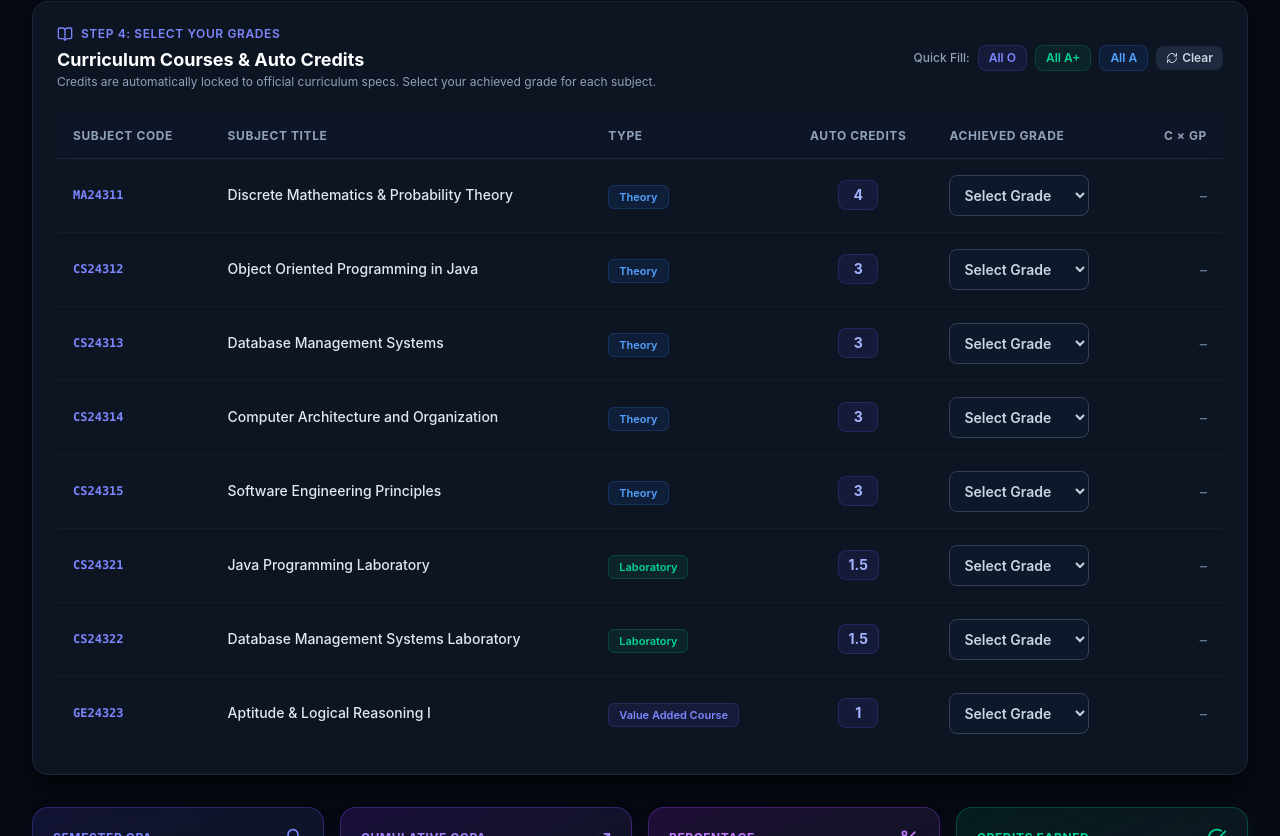
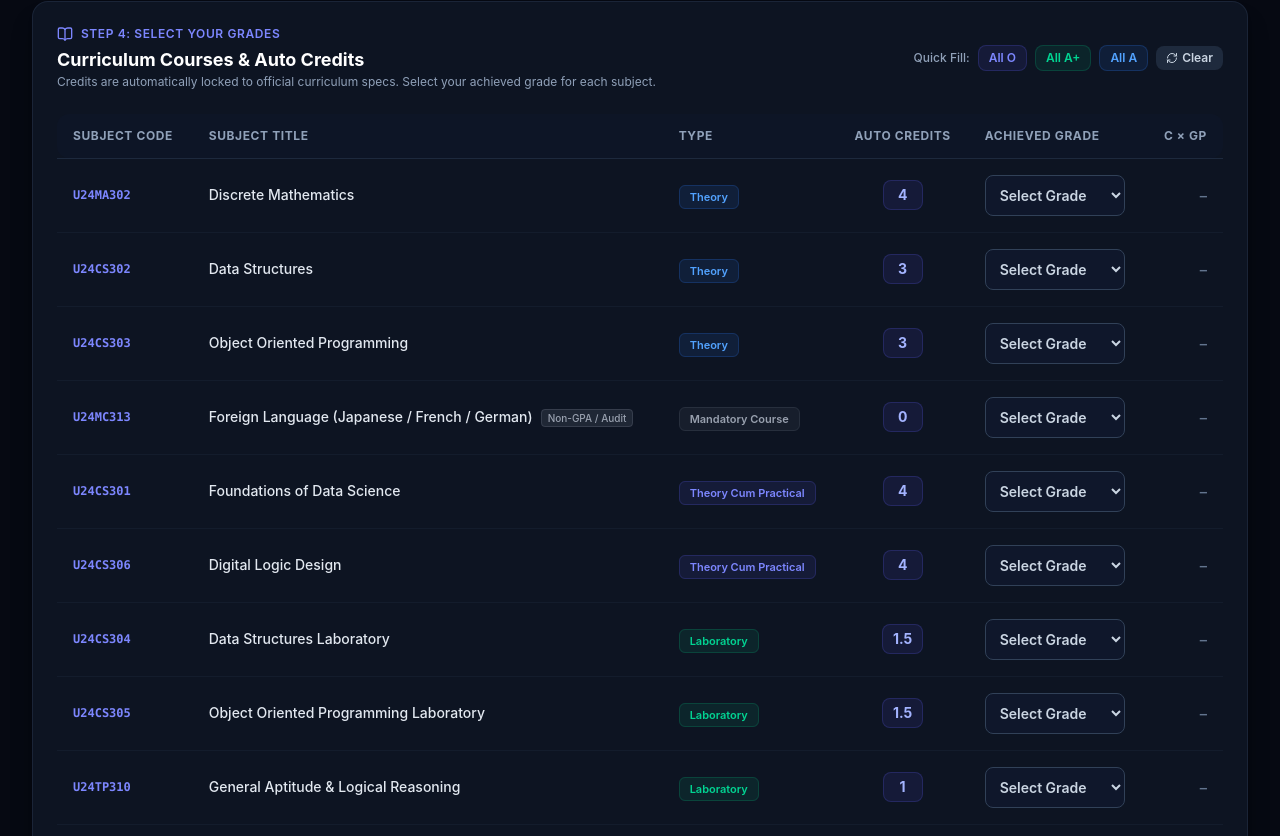
Before and after one commit to Monishwarann/CGPACalculator, a React (Vite) app: page / in a window 1280 px wide. Shown: the part 904-1740 px from the top of the page. Built offline with nearby package versions, Linux system fonts and the light colour scheme.

Commit message:
feat: update B.E. CSE curriculum for MSEC R2024

```diff
--- a/src/data/curriculumData.js
+++ b/src/data/curriculumData.js
@@ -12,96 +12,116 @@ export const CURRICULUM_DATA = {
       1: {
         verified: true,
         courses: [
-          { code: "HS24111", name: "Technical English & Professional Skills", credits: 3, type: "Theory", includedInGPA: true, includedInCGPA: true },
-          { code: "MA24112", name: "Matrices, Calculus & Linear Algebra", credits: 4, type: "Theory", includedInGPA: true, includedInCGPA: true },
-          { code: "PH24113", name: "Engineering Physics & Semiconductor Physics", credits: 3, type: "Theory", includedInGPA: true, includedInCGPA: true },
-          { code: "CY24114", name: "Engineering Chemistry & Energy Science", credits: 3, type: "Theory", includedInGPA: true, includedInCGPA: true },
-          { code: "GE24115", name: "Problem Solving and Python Programming", credits: 3, type: "Theory", includedInGPA: true, includedInCGPA: true },
-          { code: "GE24121", name: "Physics & Chemistry Laboratory", credits: 2, type: "Laboratory", includedInGPA: true, includedInCGPA: true },
-          { code: "GE24122", name: "Python Programming Laboratory", credits: 2, type: "Laboratory", includedInGPA: true, includedInCGPA: true },
-          { code: "MC24101", name: "Heritage of Tamils / Mandatory Value Course", credits: 1, type: "Mandatory Course", includedInGPA: true, includedInCGPA: true }
+          { code: "U24IP101", name: "Induction Program- Universal Human values", credits: 0, type: "Value Added Course", includedInGPA: false, includedInCGPA: false },
+          { code: "U24EN101", name: "Technical English", credits: 2, type: "Theory", includedInGPA: true, includedInCGPA: true },
+          { code: "U24MA101", name: "Mathematical foundation for Engineers", credits: 4, type: "Theory", includedInGPA: true, includedInCGPA: true },
+          { code: "U24PH102", name: "Physics for Information Science I", credits: 3, type: "Theory", includedInGPA: true, includedInCGPA: true },
+          { code: "U24CY102", name: "Chemistry for Information Science", credits: 3, type: "Theory", includedInGPA: true, includedInCGPA: true },
+          { code: "U24TA101", name: "தமிழர் மரபு / Heritage of Tamils", credits: 1, type: "Theory", includedInGPA: true, includedInCGPA: true },
+          { code: "U24CS101", name: "Programming in C", credits: 4, type: "Theory Cum Practical", includedInGPA: true, includedInCGPA: true },
+          { code: "U24CE102", name: "Engineering Graphics and Computer Application", credits: 4, type: "Theory Cum Practical", includedInGPA: true, includedInCGPA: true },
+          { code: "U24ME101", name: "Engineering Practices Laboratory", credits: 2, type: "Laboratory", includedInGPA: true, includedInCGPA: true },
+          { code: "U24TP110", name: "Communication skills Laboratory - I", credits: 1, type: "Laboratory", includedInGPA: true, includedInCGPA: true },
+          { code: "U24ED111", name: "Design Thinking - Building Innovation and Solutioning Mindset", credits: 0.5, type: "Laboratory", includedInGPA: true, includedInCGPA: true }
         ]
       },
       2: {
         verified: true,
         courses: [
-          { code: "HS24211", name: "Professional Communication & Workplace Skills", credits: 3, type: "Theory", includedInGPA: true, includedInCGPA: true },
-          { code: "MA24212", name: "Transforms, Complex Variables & Differential Equations", credits: 4, type: "Theory", includedInGPA: true, includedInCGPA: true },
-          { code: "PH24213", name: "Physics for Information Science", credits: 3, type: "Theory", includedInGPA: true, includedInCGPA: true },
-          { code: "EE24214", name: "Basic Electrical & Electronics Engineering", credits: 3, type: "Theory", includedInGPA: true, includedInCGPA: true },
-          { code: "CS24215", name: "Programming in C and Data Structures", credits: 3, type: "Theory", includedInGPA: true, includedInCGPA: true },
-          { code: "GE24216", name: "Engineering Graphics & Computer Aided Design", credits: 3, type: "Theory", includedInGPA: true, includedInCGPA: true },
-          { code: "CS24221", name: "C & Data Structures Laboratory", credits: 2, type: "Laboratory", includedInGPA: true, includedInCGPA: true },
-          { code: "GE24222", name: "Engineering Practices Laboratory", credits: 2, type: "Laboratory", includedInGPA: true, includedInCGPA: true },
-          { code: "MC24201", name: "Tamils and Technology", credits: 1, type: "Mandatory Course", includedInGPA: true, includedInCGPA: true }
+          { code: "U24IP201", name: "Value Added Course – II (Biology for Engineers)", credits: 0, type: "Value Added Course", includedInGPA: false, includedInCGPA: false },
+          { code: "U24EN201", name: "Professional English", credits: 2, type: "Theory", includedInGPA: true, includedInCGPA: true },
+          { code: "U24MA202", name: "Probability and Statistics", credits: 4, type: "Theory", includedInGPA: true, includedInCGPA: true },
+          { code: "U24PH202", name: "Physics for Information Science II", credits: 3, type: "Theory", includedInGPA: true, includedInCGPA: true },
+          { code: "U24TA201", name: "தமிழரும் தொழில்நுட்பமும்/ Tamils and Technology", credits: 1, type: "Theory", includedInGPA: true, includedInCGPA: true },
+          { code: "U24EC202", name: "Basics of Electrical and Electronics Engineering", credits: 3, type: "Theory", includedInGPA: true, includedInCGPA: true },
+          { code: "U24CY201", name: "Green and Sustainable Chemistry", credits: 2, type: "Theory", includedInGPA: true, includedInCGPA: true },
+          { code: "U24CS201", name: "Python Programming", credits: 4.5, type: "Theory Cum Practical", includedInGPA: true, includedInCGPA: true },
+          { code: "U24BS101", name: "Physics and Chemistry Laboratory", credits: 2, type: "Laboratory", includedInGPA: true, includedInCGPA: true },
+          { code: "U24TP210", name: "Communication skills Laboratory - II", credits: 1, type: "Laboratory", includedInGPA: true, includedInCGPA: true },
+          { code: "U24ED211", name: "Design Thinking - Decoding Innovation Opportunity", credits: 0.5, type: "Laboratory", includedInGPA: true, includedInCGPA: true }
         ]
       },
       3: {
         verified: true,
         courses: [
-          { code: "MA24311", name: "Discrete Mathematics & Probability Theory", credits: 4, type: "Theory", includedInGPA: true, includedInCGPA: true },
-          { code: "CS24312", name: "Object Oriented Programming in Java", credits: 3, type: "Theory", includedInGPA: true, includedInCGPA: true },
-          { code: "CS24313", name: "Database Management Systems", credits: 3, type: "Theory", includedInGPA: true, includedInCGPA: true },
-          { code: "CS24314", name: "Computer Architecture and Organization", credits: 3, type: "Theory", includedInGPA: true, includedInCGPA: true },
-          { code: "CS24315", name: "Software Engineering Principles", credits: 3, type: "Theory", includedInGPA: true, includedInCGPA: true },
-          { code: "CS24321", name: "Java Programming Laboratory", credits: 1.5, type: "Laboratory", includedInGPA: true, includedInCGPA: true },
-          { code: "CS24322", name: "Database Management Systems Laboratory", credits: 1.5, type: "Laboratory", includedInGPA: true, includedInCGPA: true },
-          { code: "GE24323", name: "Aptitude & Logical Reasoning I", credits: 1, type: "Value Added Course", includedInGPA: true, includedInCGPA: true }
+          { code: "U24MA302", name: "Discrete Mathematics", credits: 4, type: "Theory", includedInGPA: true, includedInCGPA: true },
+          { code: "U24CS302", name: "Data Structures", credits: 3, type: "Theory", includedInGPA: true, includedInCGPA: true },
+          { code: "U24CS303", name: "Object Oriented Programming", credits: 3, type: "Theory", includedInGPA: true, includedInCGPA: true },
+          { code: "U24MC313", name: "Foreign Language (Japanese / French / German)", credits: 0, type: "Mandatory Course", includedInGPA: false, includedInCGPA: false },
+          { code: "U24CS301", name: "Foundations of Data Science", credits: 4, type: "Theory Cum Practical", includedInGPA: true, includedInCGPA: true },
+          { code: "U24CS306", name: "Digital Logic Design", credits: 4, type: "Theory Cum Practical", includedInGPA: true, includedInCGPA: true },
+          { code: "U24CS304", name: "Data Structures Laboratory", credits: 1.5, type: "Laboratory", includedInGPA: true, includedInCGPA: true },
+          { code: "U24CS305", name: "Object Oriented Programming Laboratory", credits: 1.5, type: "Laboratory", includedInGPA: true, includedInCGPA: true },
+          { code: "U24TP310", name: "General Aptitude & Logical Reasoning", credits: 1, type: "Laboratory", includedInGPA: true, includedInCGPA: true },
+          { code: "U24ED311", name: "Innovation Tool Kits", credits: 0.5, type: "Laboratory", includedInGPA: true, includedInCGPA: true },
+          { code: "U24RM312", name: "Introduction to Problem Solving", credits: 0.5, type: "Laboratory", includedInGPA: true, includedInCGPA: true }
         ]
       },
       4: {
         verified: true,
         courses: [
-          { code: "MA24411", name: "Probability, Statistics and Queueing Theory", credits: 4, type: "Theory", includedInGPA: true, includedInCGPA: true },
-          { code: "CS24412", name: "Design and Analysis of Algorithms", credits: 3, type: "Theory", includedInGPA: true, includedInCGPA: true },
-          { code: "CS24413", name: "Operating Systems Architecture", credits: 3, type: "Theory", includedInGPA: true, includedInCGPA: true },
-          { code: "CS24414", name: "Computer Networks & Protocols", credits: 3, type: "Theory", includedInGPA: true, includedInCGPA: true },
-          { code: "CS24415", name: "Theory of Computation & Automata", credits: 3, type: "Theory", includedInGPA: true, includedInCGPA: true },
-          { code: "CS24421", name: "Operating Systems & OS Kernel Lab", credits: 1.5, type: "Laboratory", includedInGPA: true, includedInCGPA: true },
-          { code: "CS24422", name: "Networks Laboratory", credits: 1.5, type: "Laboratory", includedInGPA: true, includedInCGPA: true },
-          { code: "MC24401", name: "Environmental Sciences & Sustainability", credits: 0, type: "Audit Course", includedInGPA: false, includedInCGPA: false }
+          { code: "U24MA402", name: "Linear Algebra and Numerical Methods", credits: 4, type: "Theory", includedInGPA: true, includedInCGPA: true },
+          { code: "U24CS401", name: "Operating Systems", credits: 3, type: "Theory", includedInGPA: true, includedInCGPA: true },
+          { code: "U24CS402", name: "Database Management Systems", credits: 3, type: "Theory", includedInGPA: true, includedInCGPA: true },
+          { code: "U24CS403", name: "Computer Organization and Computer Architecture", credits: 3, type: "Theory", includedInGPA: true, includedInCGPA: true },
+          { code: "U24CS404", name: "Design and Analysis of Algorithms", credits: 3, type: "Theory", includedInGPA: true, includedInCGPA: true },
+          { code: "U24AD401", name: "Artificial Intelligence", credits: 3, type: "Theory", includedInGPA: true, includedInCGPA: true },
+          { code: "U24MC413", name: "Indological studies", credits: 0, type: "Mandatory Course", includedInGPA: false, includedInCGPA: false },
+          { code: "U24CS406", name: "Operating Systems Laboratory", credits: 1.5, type: "Laboratory", includedInGPA: true, includedInCGPA: true },
+          { code: "U24CS407", name: "Database Management Systems Laboratory", credits: 1.5, type: "Laboratory", includedInGPA: true, includedInCGPA: true },
+          { code: "U24TP410", name: "Critical and Creative Thinking Skills", credits: 1, type: "Laboratory", includedInGPA: true, includedInCGPA: true },
+          { code: "U24ED411", name: "Idea and Simulation Lab", credits: 0.5, type: "Laboratory", includedInGPA: true, includedInCGPA: true },
+          { code: "U24RM412", name: "Hypothesis", credits: 0.5, type: "Laboratory", includedInGPA: true, includedInCGPA: true }
         ]
       },
       5: {
         verified: true,
         courses: [
-          { code: "CS24511", name: "Internet of Things & Embedded Systems", credits: 3, type: "Theory", includedInGPA: true, includedInCGPA: true },
-          { code: "CS24512", name: "Compiler Design & Code Generation", credits: 3, type: "Theory", includedInGPA: true, includedInCGPA: true },
-          { code: "CS24513", name: "Object Oriented Software Engineering", credits: 3, type: "Theory", includedInGPA: true, includedInCGPA: true },
-          { code: "PE24501", name: "Professional Elective I (Cloud Computing / Mobile App Dev)", credits: 3, type: "Professional Elective", includedInGPA: true, includedInCGPA: true },
-          { code: "PE24502", name: "Professional Elective II (Cyber Security / Cryptography)", credits: 3, type: "Professional Elective", includedInGPA: true, includedInCGPA: true },
+          { code: "U24CS501", name: "Computer Networks", credits: 3, type: "Theory", includedInGPA: true, includedInCGPA: true },
+          { code: "U24CS503", name: "Theory of Computation", credits: 3, type: "Theory", includedInGPA: true, includedInCGPA: true },
+          { code: "PE24501", name: "Professional Elective I", credits: 3, type: "Professional Elective", includedInGPA: true, includedInCGPA: true },
+          { code: "PE24502", name: "Professional Elective II", credits: 3, type: "Professional Elective", includedInGPA: true, includedInCGPA: true },
+          { code: "PE24503", name: "Professional Elective III", credits: 3, type: "Professional Elective", includedInGPA: true, includedInCGPA: true },
           { code: "OE24501", name: "Open Elective I", credits: 3, type: "Open Elective", includedInGPA: true, includedInCGPA: true },
-          { code: "CS24521", name: "IoT and Embedded Systems Lab", credits: 1.5, type: "Laboratory", includedInGPA: true, includedInCGPA: true },
-          { code: "CS24522", name: "Mobile Application Development Lab", credits: 1.5, type: "Laboratory", includedInGPA: true, includedInCGPA: true }
+          { code: "U24MC513", name: "Fitness for Life-Yoga, Food nutrition", credits: 0, type: "Mandatory Course", includedInGPA: false, includedInCGPA: false },
+          { code: "U24CS502", name: "Network Laboratory", credits: 1.5, type: "Laboratory", includedInGPA: true, includedInCGPA: true },
+          { code: "U24TP510", name: "Analytical and Logical Thinking Skills", credits: 1, type: "Laboratory", includedInGPA: true, includedInCGPA: true },
+          { code: "U24ME507", name: "Summer Internship*", credits: 1, type: "Project", includedInGPA: true, includedInCGPA: true },
+          { code: "U24RM512", name: "Domain Specific Experiments/ Methodology/ Algorithms", credits: 1, type: "Laboratory", includedInGPA: true, includedInCGPA: true },
+          { code: "U24ED511", name: "Prototype and Market Valuation", credits: 0.5, type: "Laboratory", includedInGPA: true, includedInCGPA: true }
         ]
       },
       6: {
         verified: true,
         courses: [
-          { code: "CS24611", name: "Artificial Intelligence & Machine Learning", credits: 4, type: "Theory", includedInGPA: true, includedInCGPA: true },
-          { code: "CS24612", name: "Distributed & Parallel Systems", credits: 3, type: "Theory", includedInGPA: true, includedInCGPA: true },
-          { code: "PE24601", name: "Professional Elective III (Full Stack Development)", credits: 3, type: "Professional Elective", includedInGPA: true, includedInCGPA: true },
-          { code: "PE24602", name: "Professional Elective IV (Big Data Analytics)", credits: 3, type: "Professional Elective", includedInGPA: true, includedInCGPA: true },
           { code: "OE24601", name: "Open Elective II", credits: 3, type: "Open Elective", includedInGPA: true, includedInCGPA: true },
-          { code: "CS24621", name: "Machine Learning & AI Laboratory", credits: 1.5, type: "Laboratory", includedInGPA: true, includedInCGPA: true },
-          { code: "CS24631", name: "Mini Project & Product Development", credits: 2, type: "Project", includedInGPA: true, includedInCGPA: true }
+          { code: "U24MC613", name: "Integrated Disaster management", credits: 0, type: "Mandatory Course", includedInGPA: false, includedInCGPA: false },
+          { code: "U24CS601", name: "Embedded Systems and IOT", credits: 4, type: "Theory Cum Practical", includedInGPA: true, includedInCGPA: true },
+          { code: "U24CS602", name: "Network Essentials", credits: 4, type: "Theory Cum Practical", includedInGPA: true, includedInCGPA: true },
+          { code: "PE24601", name: "Professional Elective IV", credits: 3, type: "Professional Elective", includedInGPA: true, includedInCGPA: true },
+          { code: "PE24602", name: "Professional Elective V", credits: 3, type: "Professional Elective", includedInGPA: true, includedInCGPA: true },
+          { code: "U24TP610", name: "Employability Skills & Problem-Solving Techniques", credits: 1, type: "Laboratory", includedInGPA: true, includedInCGPA: true },
+          { code: "U24ED611", name: "Building a Business Model, GTM & Startup Journey", credits: 0.5, type: "Laboratory", includedInGPA: true, includedInCGPA: true },
+          { code: "U24RM612", name: "Technical Writing and Research Ethics", credits: 0.5, type: "Laboratory", includedInGPA: true, includedInCGPA: true }
         ]
       },
       7: {
         verified: true,
         courses: [
-          { code: "CS24711", name: "Human Values & Professional Ethics", credits: 2, type: "Theory", includedInGPA: true, includedInCGPA: true },
-          { code: "CS24712", name: "Deep Learning Architectures", credits: 3, type: "Theory", includedInGPA: true, includedInCGPA: true },
-          { code: "PE24701", name: "Professional Elective V (BlockChain Technologies)", credits: 3, type: "Professional Elective", includedInGPA: true, includedInCGPA: true },
-          { code: "PE24702", name: "Professional Elective VI (Natural Language Processing)", credits: 3, type: "Professional Elective", includedInGPA: true, includedInCGPA: true },
-          { code: "OE24701", name: "Open Elective III", credits: 3, type: "Open Elective", includedInGPA: true, includedInCGPA: true },
-          { code: "CS24731", name: "Project Work Phase I / Industrial Internship", credits: 3, type: "Project", includedInGPA: true, includedInCGPA: true }
+          { code: "U24CS701", name: "Information Security", credits: 3, type: "Theory", includedInGPA: true, includedInCGPA: true },
+          { code: "U24MG701", name: "Engineering Economics and Finance Management", credits: 3, type: "Theory", includedInGPA: true, includedInCGPA: true },
+          { code: "OE24701", name: "Open Elective – III", credits: 3, type: "Open Elective", includedInGPA: true, includedInCGPA: true },
+          { code: "U24MC713", name: "Constitution of India", credits: 0, type: "Mandatory Course", includedInGPA: false, includedInCGPA: false },
+          { code: "PE24701", name: "Professional Elective VI", credits: 3, type: "Professional Elective", includedInGPA: true, includedInCGPA: true },
+          { code: "PE24702", name: "Professional Elective VII", credits: 3, type: "Professional Elective", includedInGPA: true, includedInCGPA: true },
+          { code: "U24CS702", name: "Summer Internship*", credits: 1, type: "Project", includedInGPA: true, includedInCGPA: true },
+          { code: "U24RM712", name: "Data Collection, Analysis, and Interpretation", credits: 0.5, type: "Laboratory", includedInGPA: true, includedInCGPA: true }
         ]
       },
       8: {
         verified: true,
         courses: [
-          { code: "CS24831", name: "Project Work Phase II / Major Project", credits: 10, type: "Project", includedInGPA: true, includedInCGPA: true }
+          { code: "U24CS801", name: "Project Work", credits: 8, type: "Project", includedInGPA: true, includedInCGPA: true }
         ]
       }
     },
```
